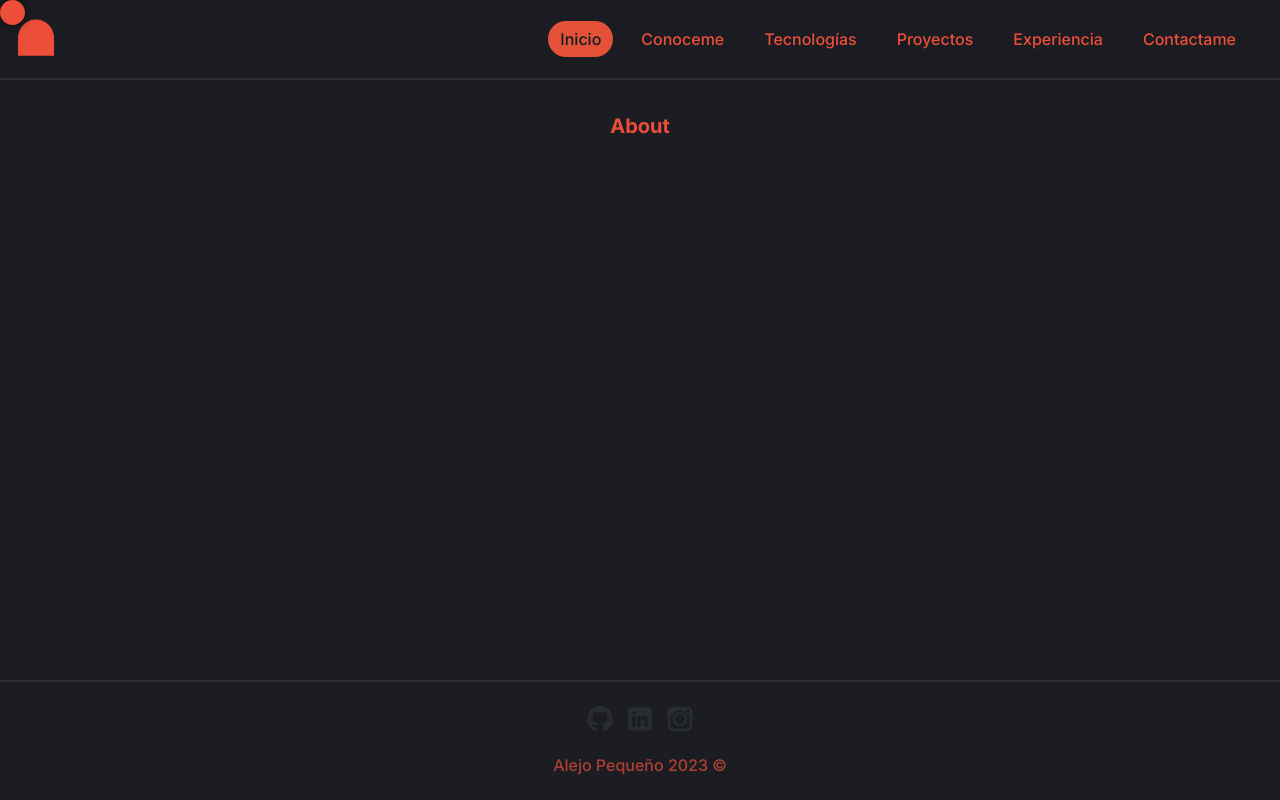
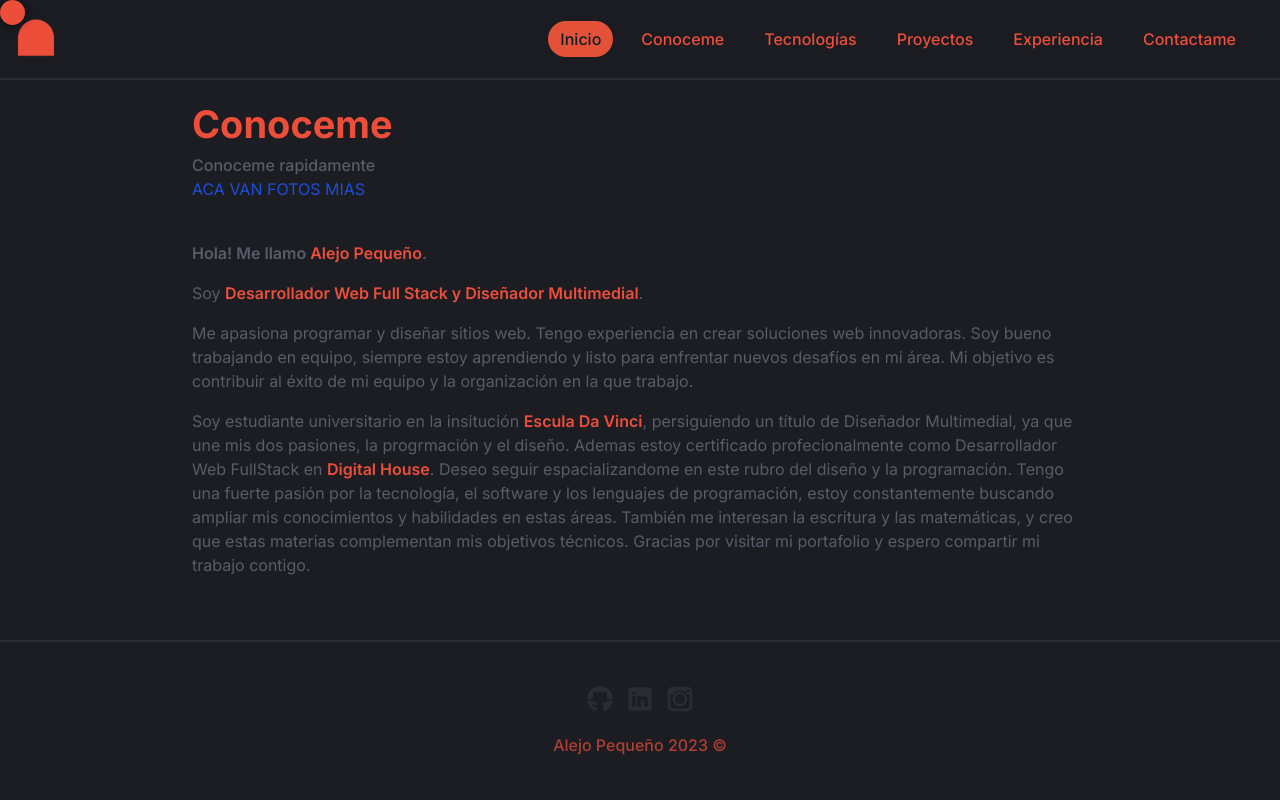
Before and after one commit to AlejoPeque/portfolio_next, a Next.js app: page /about in a window 1280 px wide. Built offline with nearby package versions, Linux system fonts and the light colour scheme.

Commit message:
about avanzado

```diff
--- a/src/app/(pages)/about/page.jsx
+++ b/src/app/(pages)/about/page.jsx
@@ -3,8 +3,25 @@ import styles from "../../page.module.scss";
 
 export default function About() {
   return (
-    <main className={`${styles.main} pt-28`}>
-      <h1 className="text-[#ec4e39] text-center font-bold text-xl">About</h1>
+    <main className={`${styles.main} pt-[6rem] pb-8 px-[1.5rem] sm:px-[6rem] md:px-[12rem]`}>
+      <div>
+        <h2 className="text-[#ec4e39] font-[700] text-[38px]">Conoceme</h2>
+        <h3 className="text-[#565d6a] font-[500] text-[16px]">Conoceme rapidamente</h3>
+        <p className="text-blue-700">ACA VAN FOTOS MIAS </p>
+        <div className="mt-10">
+          <h4 className="text-[#565d6a] font-semibold mb-4">Hola! Me llamo <span className="text-[#ec4e39]">Alejo Pequeño</span>.</h4>
+          <p className="text-[#565d6a] mb-4">
+            Soy <span className="text-[#ec4e39] font-semibold">Desarrollador Web Full Stack y Diseñador Multimedial</span>.
+          </p>
+          <p className="text-[#565d6a] mb-4">
+            Me apasiona programar y diseñar sitios web. Tengo experiencia en crear soluciones web innovadoras. Soy bueno trabajando en equipo, siempre estoy aprendiendo y listo para enfrentar nuevos desafíos en mi área. Mi objetivo es contribuir al éxito de mi equipo y la organización en la que trabajo.
+          </p>
+          <p className="text-[#565d6a]">
+            Soy estudiante universitario en la insitución <span className="text-[#ec4e39] font-semibold">Escula Da Vinci</span>, persiguiendo un título de Diseñador Multimedial, ya que une mis dos pasiones, la progrmación y el diseño. Ademas estoy certificado profecionalmente como Desarrollador Web FullStack en <span className="text-[#ec4e39] font-semibold">Digital House</span>. Deseo seguir espacializandome en este rubro del diseño y la programación. Tengo una fuerte pasión por la tecnología, el software y los lenguajes de programación, estoy constantemente buscando ampliar mis conocimientos y habilidades en estas áreas. También me interesan la escritura y las matemáticas, y creo que estas materias complementan mis objetivos técnicos. Gracias por visitar mi portafolio y espero compartir mi trabajo contigo.
+          </p>
+        </div>
+      </div>
+
     </main>
   );
 }
--- a/src/app/layout.jsx
+++ b/src/app/layout.jsx
@@ -17,7 +17,7 @@ export const metadata = {
 
 export default function RootLayout({ children }) {
   return (
-    <html lang='en'>
+    <html lang='es'>
       <body className={`${inter.className} min-h-screen`}>
         <Header />
         <StickyCursor />
--- a/src/app/page.jsx
+++ b/src/app/page.jsx
@@ -3,8 +3,17 @@ import styles from "./page.module.scss";
 
 export default function Home() {
   return (
-    <main className={`${styles.main} pt-28`}>
-      <h1 className="text-[#ec4e39] text-center font-bold text-xl">Home</h1>
+    <main className={`${styles.main} pt-[6rem] pb-8 px-[1.5rem] sm:px-[6rem] md:px-[12rem]`}>
+      <div>
+        <h2 className="text-[#ec4e39] font-[700] text-[38px]">Alejo Pequeño</h2>
+        <h3 className="text-[#565d6a] font-[500] text-[16px]">Desarrollador FullStack && Diseñador Multimedial</h3>
+        {/*
+        <p className="text-[#565d6a] mt-10">
+        Me apasiona programar y diseñar sitios web. Tengo experiencia en crear soluciones web innovadoras. Soy bueno trabajando en equipo, siempre estoy aprendiendo y listo para enfrentar nuevos desafíos en mi área. Mi objetivo es contribuir al éxito de mi equipo y la organización en la que trabajo.
+        </p>
+        */}
+      </div>
+
     </main>
   );
 }
--- a/src/app/page.module.scss
+++ b/src/app/page.module.scss
@@ -1,5 +1,5 @@
 .main{
-    min-height: calc(100vh - 15vh);
+    min-height: calc(100vh - 20vh);
     background-color: #1b1d22;
     overflow: hidden;
 }
--- a/src/components/footer/index.jsx
+++ b/src/components/footer/index.jsx
@@ -5,7 +5,7 @@ import { motion } from "framer-motion";
 
 export default function Footer() {
   return (
-    <footer className='flex items-center justify-center flex-col h-[15vh] bg-[#1b1d22] border-t-2 border-[#292c33]'>
+    <footer className='flex items-center justify-center flex-col h-[20vh] bg-[#1b1d22] border-t-2 border-[#292c33]'>
       <motion.div
         initial={{ opacity: 0, scale: 0.5 }}
         animate={{ opacity: 1, scale: 1 }}
--- a/src/components/stickyCursor/style.module.scss
+++ b/src/components/stickyCursor/style.module.scss
@@ -1,3 +1,13 @@
+.cursorContainer{
+  display: none;
+}
+
+@media (min-width: 890px){
+  .cursorContainer{
+    display: block;
+  }
+}
+
 .cursor {
   position: fixed;
   width: 25px;
```
